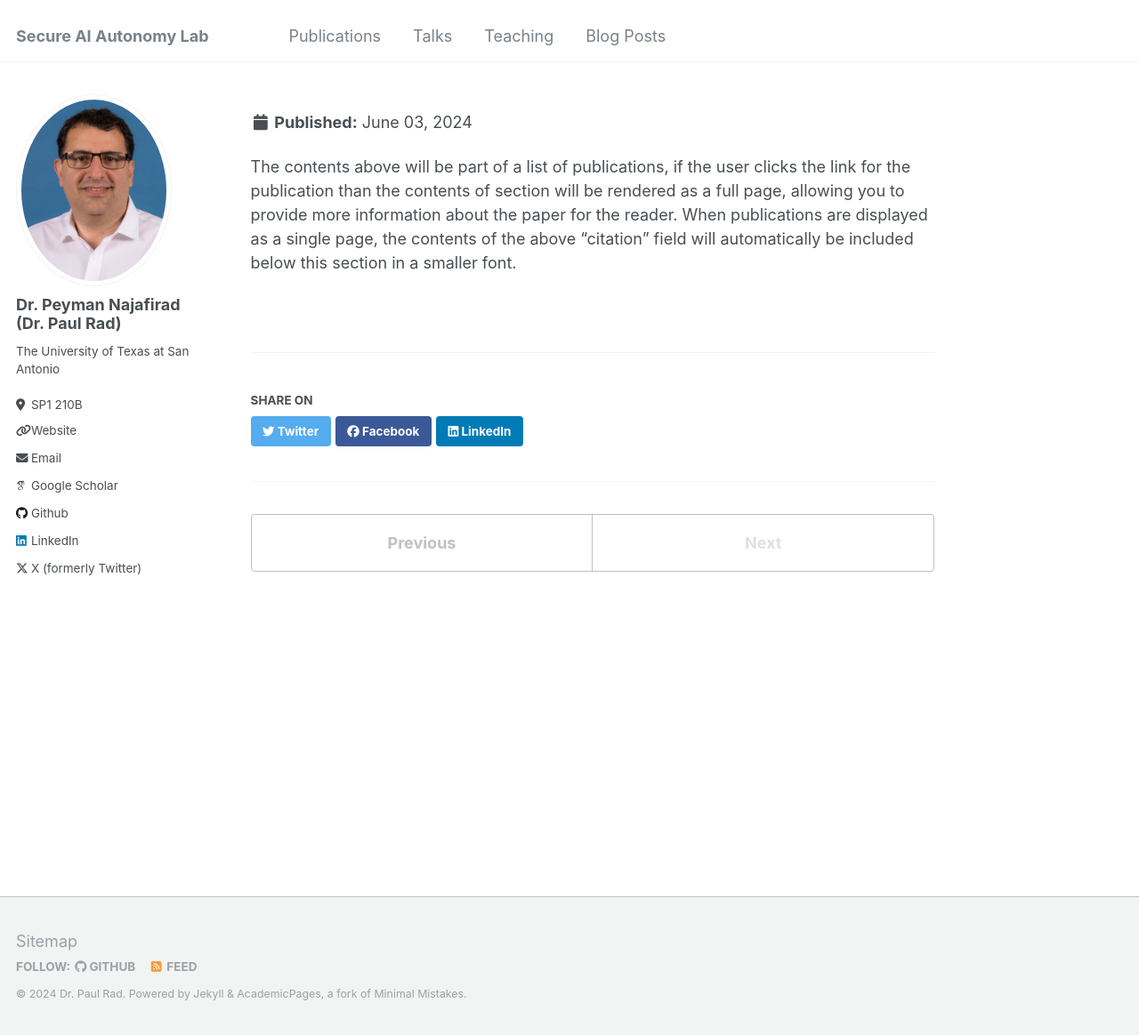
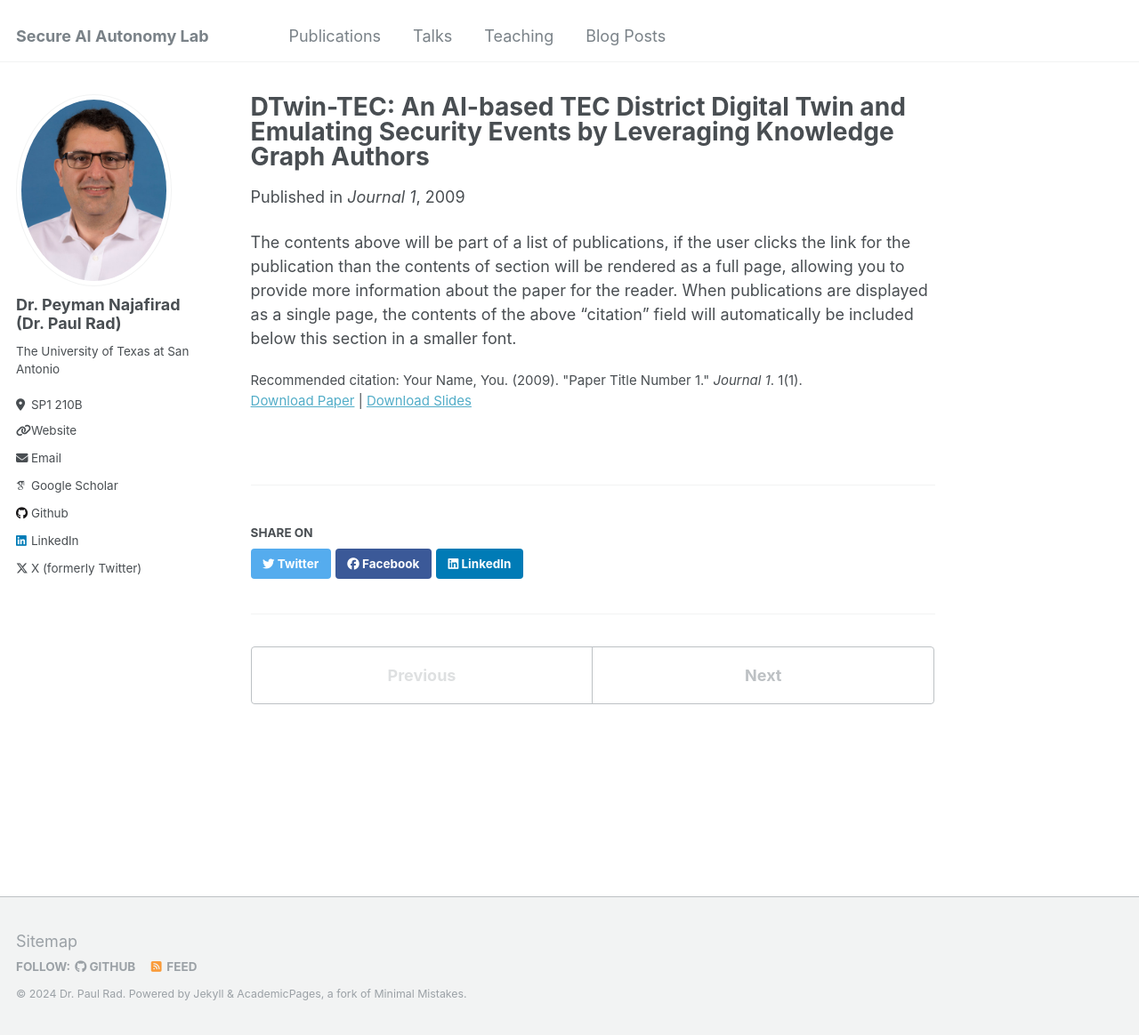
Before and after one commit to vohongthinh2011/PeymanNajafirad, a Jekyll site: the page built from _publications/2024-05-11-DTwin-TEC.md, in a window 1280 px wide and 1164 px high. Shown: the whole window at 89% size. Built offline with Jekyll 4.4.1, drawn with Linux system fonts in a browser that asks for light colours; some web fonts are replaced; part of the change alters nothing that is shown.

Commit message:
Update 2024-05-11-DTwin-TEC.md

```diff
--- a/_publications/2024-05-11-DTwin-TEC.md
+++ b/_publications/2024-05-11-DTwin-TEC.md
@@ -1,5 +1,5 @@
 ---
-title: ["DTwin-TEC: An AI-based TEC District Digital Twin and Emulating Security Events by Leveraging Knowledge Graph Authors"](https://www.sciencedirect.com/science/article/pii/S219985312400091X)
+title: "DTwin-TEC: An AI-based TEC District Digital Twin and Emulating Security Events by Leveraging Knowledge Graph Authors"
 collection: publications
 permalink: /publication/2009-10-01-paper-title-number-1
 excerpt: 'This paper is about the number 1. The number 2 is left for future work.'
```
